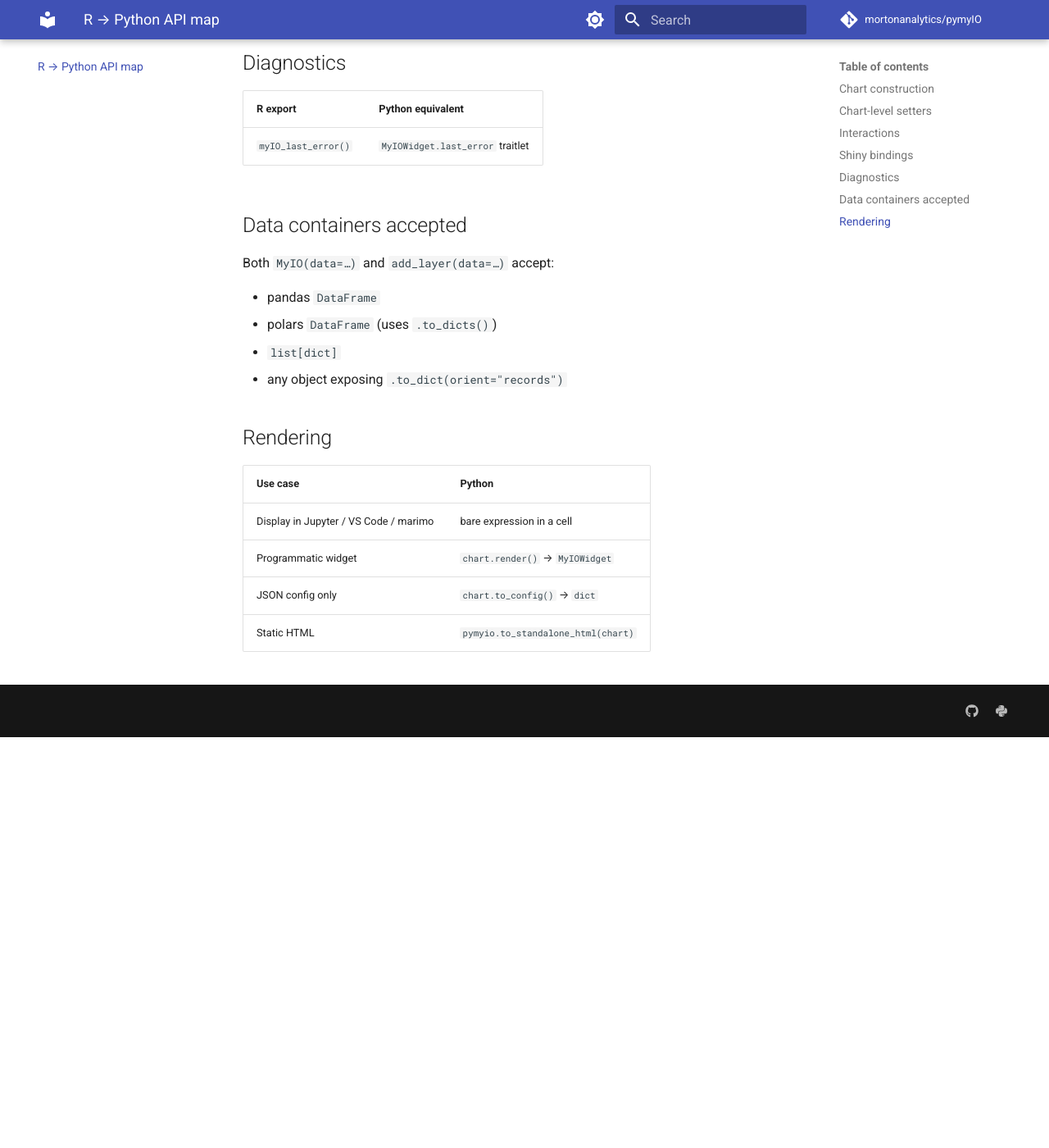
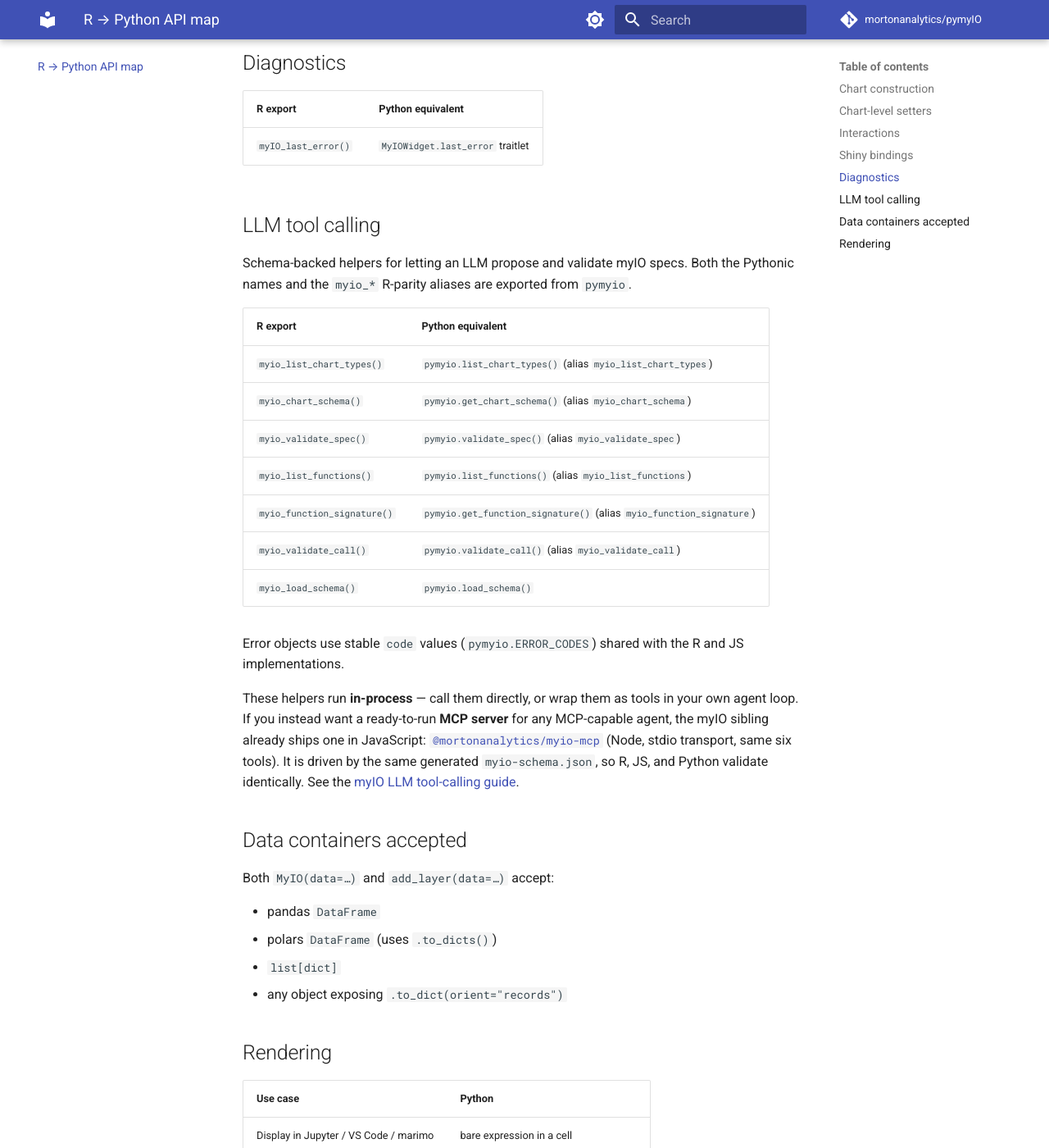
Before and after one commit to mortonanalytics/pymyIO, an MkDocs documentation site: the page built from docs/api.md, in a window 1280 px wide and 1400 px high, scrolled down 2282 px. Shown: the whole window at 82% size. Built offline with MkDocs 1.6.1 and Material for MkDocs 9.7.7, drawn with Linux system fonts in a browser that asks for light colours; comment, search, counter and statistics services are not loaded; before the commit the page ends 3181 px from its top, so only the background shows below that.

Commit message:
Document PR #50 parity: uncertainty viz + LLM tool calling
Reviewed Codex's engine bump to d54d6c5 (PR #50 parity) — validators are
conformance-tested against myIO's shared corpus and the schema loads from a
clean-venv wheel install, so no code changes needed. Fills the doc gap:

- CHANGELOG [Unreleased]: quantile_dots/fan uncertainty types, the
  pymyio.tools LLM tool-calling surface, and the d54d6c5 engine bump
  (specVersion now 2).
- docs/charts.md: Uncertainty section for quantile_dots and fan.
- docs/api.md: R->Python map for the LLM tool-calling helpers, and a
  pointer to myIO's deployed JS MCP server (@mortonanalytics/myio-mcp,
  same schema/tools) for agent integration.

Co-Authored-By: Claude Opus 4.7 (1M context) <noreply@anthropic.com>

```diff
--- a/docs/api.md
+++ b/docs/api.md
@@ -61,6 +61,33 @@ the same engine renders both.
 |---|---|
 | `myIO_last_error()` | `MyIOWidget.last_error` traitlet |
 
+## LLM tool calling
+
+Schema-backed helpers for letting an LLM propose and validate myIO specs.
+Both the Pythonic names and the `myio_*` R-parity aliases are exported from
+`pymyio`.
+
+| R export | Python equivalent |
+|---|---|
+| `myio_list_chart_types()` | `pymyio.list_chart_types()` (alias `myio_list_chart_types`) |
+| `myio_chart_schema()` | `pymyio.get_chart_schema()` (alias `myio_chart_schema`) |
+| `myio_validate_spec()` | `pymyio.validate_spec()` (alias `myio_validate_spec`) |
+| `myio_list_functions()` | `pymyio.list_functions()` (alias `myio_list_functions`) |
+| `myio_function_signature()` | `pymyio.get_function_signature()` (alias `myio_function_signature`) |
+| `myio_validate_call()` | `pymyio.validate_call()` (alias `myio_validate_call`) |
+| `myio_load_schema()` | `pymyio.load_schema()` |
+
+Error objects use stable `code` values (`pymyio.ERROR_CODES`) shared with the
+R and JS implementations.
+
+These helpers run **in-process** — call them directly, or wrap them as tools
+in your own agent loop. If you instead want a ready-to-run **MCP server** for
+any MCP-capable agent, the myIO sibling already ships one in JavaScript:
+[`@mortonanalytics/myio-mcp`](https://github.com/mortonanalytics/myIO/tree/main/mcp)
+(Node, stdio transport, same six tools). It is driven by the same generated
+`myio-schema.json`, so R, JS, and Python validate identically. See the
+[myIO LLM tool-calling guide](https://mortonanalytics.github.io/myIO/articles/llm-tool-calling.html).
+
 ## Data containers accepted
 
 Both `MyIO(data=…)` and `add_layer(data=…)` accept:
```
Also changed, not shown: CHANGELOG.md (+22 -2 lines), docs/charts.md (+7 -0 lines).
